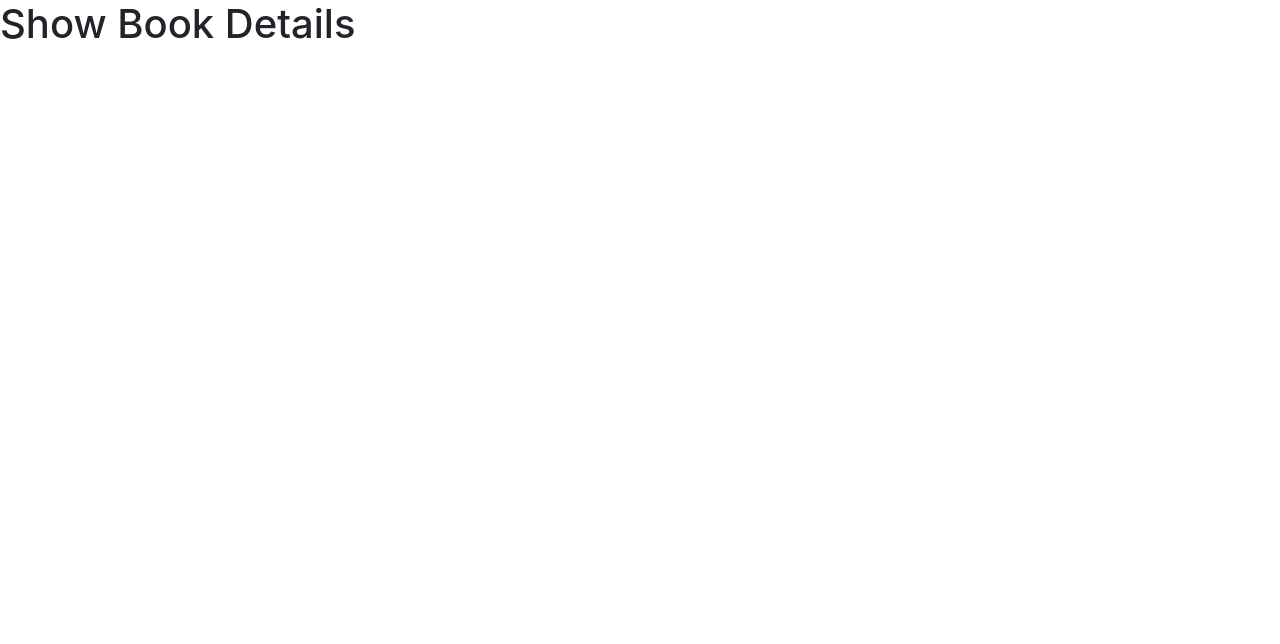
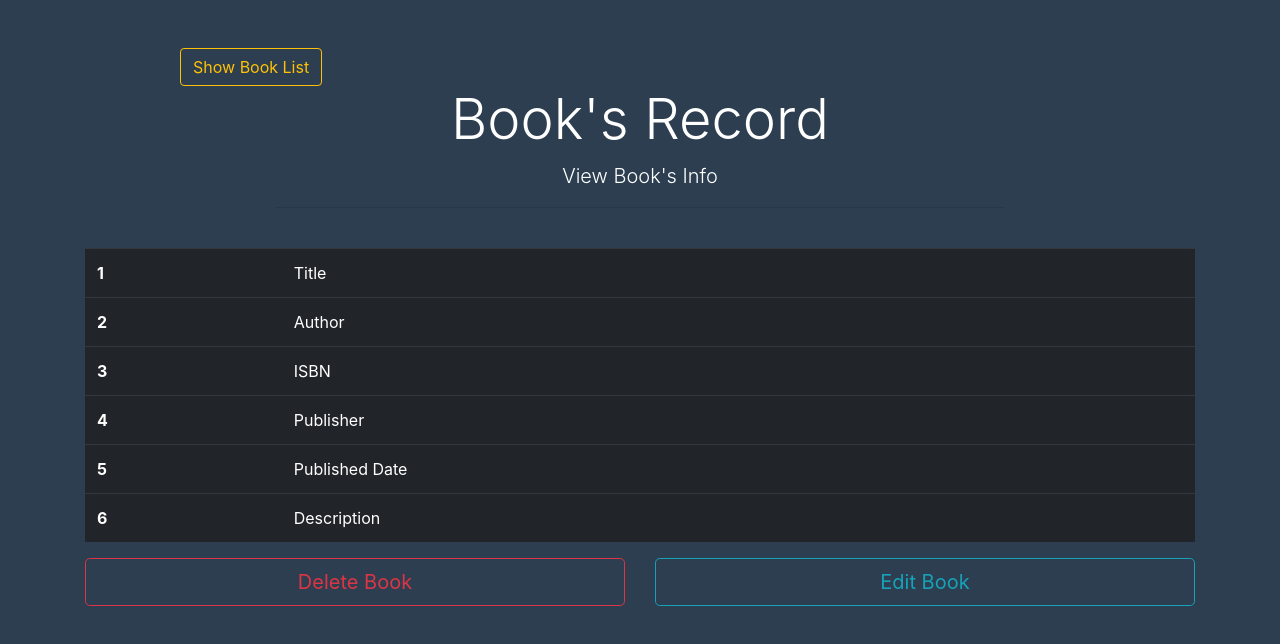
Before and after one commit to youngstowndigital/books, a React (Create React App) app in the folder client/: page /show-book/1 in a window 1280 px wide. Shown: the top 644 px of the page. Built offline with nearby package versions, Linux system fonts and the light colour scheme; no server answers.

Commit message:
Book detail page

```diff
--- a/client/src/components/ShowBookDetails.js
+++ b/client/src/components/ShowBookDetails.js
@@ -1,10 +1,106 @@
-import React from 'react'
+import React, { useEffect, useState } from 'react';
+import { Link } from 'react-router-dom';
+import '../App.css';
+import axios from 'axios';
 
-const ShowBookDetails = () => {
+const ShowBookDetails = ({ match: { params } }) => {
+    const [book, setBook] = useState({});
+
+    useEffect(() => {
+        axios.get(`http://localhost:8082/api/books/${params.id}`)
+            .then(res => setBook(res.data))
+            .catch(err => console.error('Book could not load'));
+    }, []);
+
+    const onDeleteClick = (e) => e.preventDefault();
+
+    let BookItem = <div>
+      <table className="table table-hover table-dark">
+        {/* <thead>
+          <tr>
+            <th scope="col">#</th>
+            <th scope="col">First</th>
+            <th scope="col">Last</th>
+            <th scope="col">Handle</th>
+          </tr>
+        </thead> */}
+        <tbody>
+          <tr>
+            <th scope="row">1</th>
+            <td>Title</td>
+            <td>{ book.title }</td>
+          </tr>
+          <tr>
+            <th scope="row">2</th>
+            <td>Author</td>
+            <td>{ book.author }</td>
+          </tr>
+          <tr>
+            <th scope="row">3</th>
+            <td>ISBN</td>
+            <td>{ book.isbn }</td>
+          </tr>
+          <tr>
+            <th scope="row">4</th>
+            <td>Publisher</td>
+            <td>{ book.publisher }</td>
+          </tr>
+          <tr>
+            <th scope="row">5</th>
+            <td>Published Date</td>
+            <td>{ book.published_date }</td>
+          </tr>
+          <tr>
+            <th scope="row">6</th>
+            <td>Description</td>
+            <td>{ book.description }</td>
+          </tr>
+        </tbody>
+      </table>
+    </div>
+
     return (
-        <div>
-            <h1>Show Book Details</h1>
+        <div className="ShowBookDetails">
+        <div className="container">
+          <div className="row">
+            <div className="col-md-10 m-auto">
+              <br /> <br />
+              <Link to="/" className="btn btn-outline-warning float-left">
+                  Show Book List
+              </Link>
+            </div>
+            <br />
+            <div className="col-md-8 m-auto">
+              <h1 className="display-4 text-center">Book's Record</h1>
+              <p className="lead text-center">
+                  View Book's Info
+              </p>
+              <hr /> <br />
+            </div>
+          </div>
+          <div>
+            { BookItem }
+          </div>
+
+          <div className="row">
+            <div className="col-md-6">
+              <button type="button" className="btn btn-outline-danger btn-lg btn-block" onClick={onDeleteClick.bind(this,book._id)}>Delete Book</button><br />
+            </div>
+
+            <div className="col-md-6">
+              <Link to={`/edit-book/${book._id}`} className="btn btn-outline-info btn-lg btn-block">
+                    Edit Book
+              </Link>
+              <br />
+            </div>
+
+          </div>
+            {/* <br />
+            <button type="button" class="btn btn-outline-info btn-lg btn-block">Edit Book</button>
+            <button type="button" class="btn btn-outline-danger btn-lg btn-block">Delete Book</button> */}
+
         </div>
+      </div>
     )
 }
 
```
